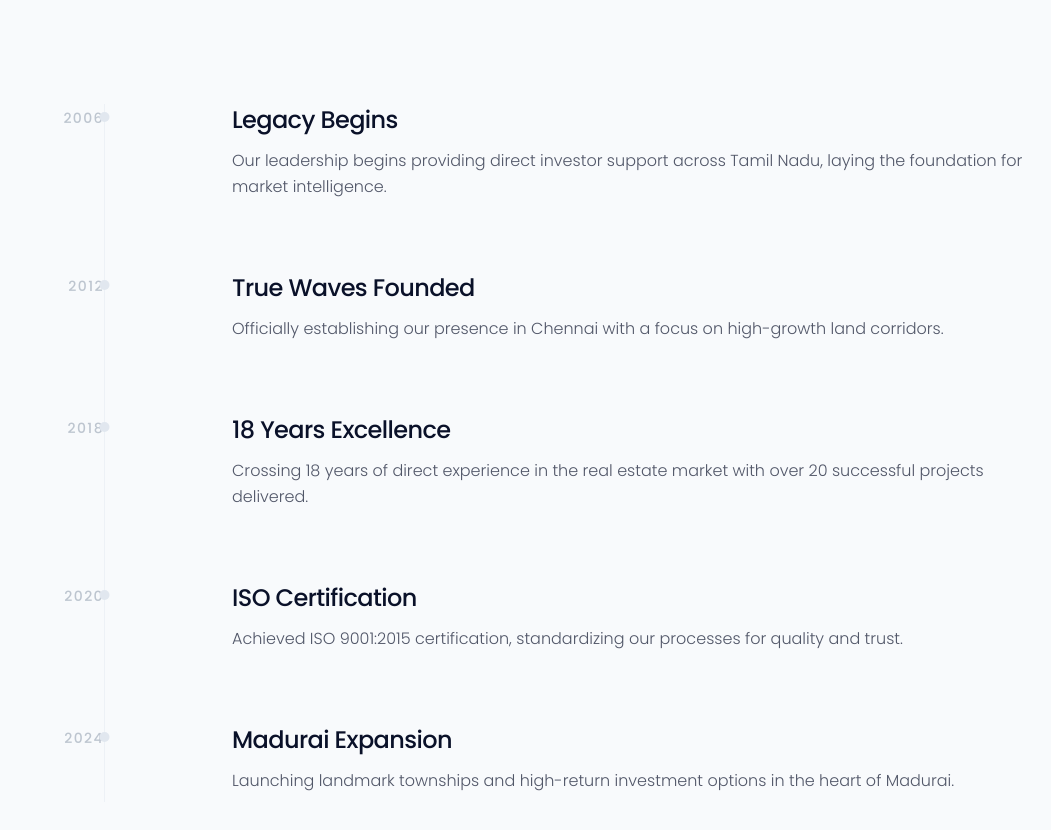
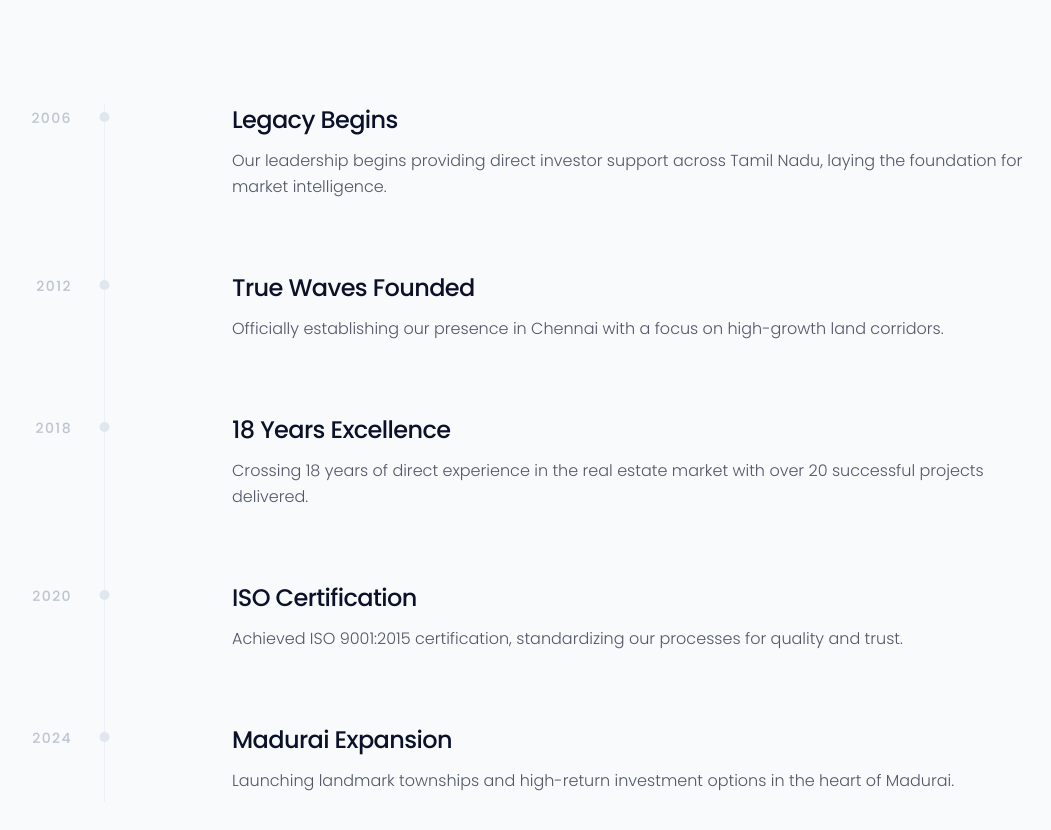
Before and after one commit to godivatech/true_waves_reality_website, a React (Vite) app: page /about in a window 1280 px wide. Shown: the part 4263-5093 px from the top of the page, without its empty margins (120-1171 px from the left). Built offline with nearby package versions, Linux system fonts and the light colour scheme; no server answers.

Commit message:
code changes

```diff
--- a/src/pages/About.tsx
+++ b/src/pages/About.tsx
@@ -290,7 +290,7 @@
             <div className="absolute left-16 md:left-24 top-0 bottom-0 w-px bg-border/50" />
             {milestones.map((m) => (
               <div key={m.year} className="reveal-card flex gap-10 md:gap-16 mb-16 relative group">
-                <div className="w-16 md:w-24 flex-shrink-0 text-right relative">
+                <div className="w-16 md:w-24 flex-shrink-0 text-right relative pr-5 md:pr-8">
                   <span className="text-muted-foreground/40 font-medium text-sm tracking-widest block pt-1">{m.year}</span>
                   <div className="absolute right-0 top-2 w-2.5 h-2.5 rounded-full bg-border group-hover:bg-accent transition-colors duration-500 translate-x-[calc(50%+0.5px)]" />
                 </div>
```
